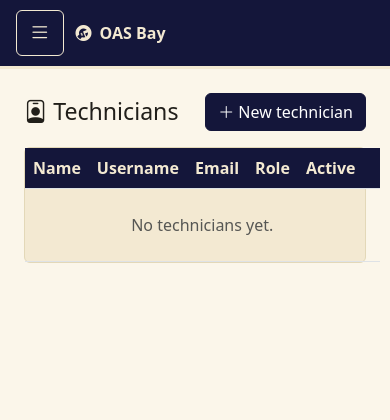
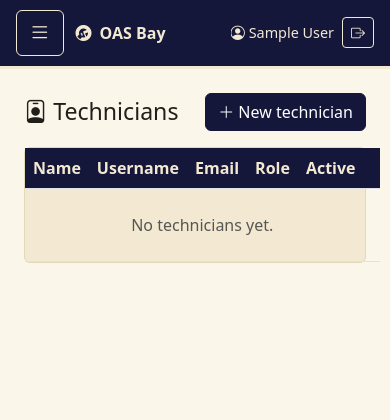
Before and after one commit to ednaargent-ops/OAS_bay_finalle, a Django app: page /team/ in a window 390 px wide. Shown: the top 420 px of the page. Run offline with Django 5.2, Linux system fonts and the light colour scheme; the visitor is signed in with stand-in values (Sample User, id 1); data comes from the database, SQL or seed files in the repository.

Commit message:
Center login form and keep account name and logout always visible
- Login page card is now centered vertically as well as horizontally.
- Desktop sidebar is pinned to the viewport, so the signed-in user and
  Logout button in its footer never scroll out of view.
- Mobile top bar now shows the signed-in user and a Logout button,
  without needing to open the menu.

Co-Authored-By: Claude Opus 5.5 <noreply@anthropic.com>

```diff
--- a/static/css/theme.css
+++ b/static/css/theme.css
@@ -37,6 +37,15 @@ a:hover {
   align-items: center;
   gap: 0.5rem;
 }
+.oas-topbar-user {
+  color: var(--oas-vanilla);
+  font-size: 0.9rem;
+  font-weight: 500;
+  max-width: 45vw;
+  white-space: nowrap;
+  overflow: hidden;
+  text-overflow: ellipsis;
+}
 
 /* Layout */
 .oas-layout {
@@ -57,6 +66,10 @@ a:hover {
   max-width: 1200px;
   margin: 0 auto;
   width: 100%;
+  /* Logged-out pages (the login form) sit in the middle of the screen. */
+  display: flex;
+  flex-direction: column;
+  justify-content: center;
 }
 
 /* Sidebar
@@ -94,6 +107,24 @@ a:hover {
   }
   .oas-sidebar .offcanvas-body {
     flex: 1 1 auto;
+  }
+  /* Pin the sidebar to the viewport so the user name and Logout button in
+     its footer stay on screen however long the page is. Only the nav list
+     scrolls if there are more links than fit; min-height: 0 on each flex
+     level lets that inner scroll actually kick in. */
+  .oas-sidebar {
+    position: sticky;
+    top: 0;
+    height: 100vh;
+    align-self: flex-start;
+  }
+  .oas-sidebar .offcanvas-body,
+  .oas-sidebar .oas-sidebar-surface {
+    min-height: 0;
+  }
+  .oas-sidebar-scroll {
+    min-height: 0;
+    overflow-y: auto;
   }
 }
 .oas-sidebar-brand {
--- a/templates/base.html
+++ b/templates/base.html
@@ -19,6 +19,13 @@
   <a class="oas-topbar-brand" href="{% url 'dashboard' %}">
     <i class="bi bi-wrench-adjustable-circle-fill"></i> OAS Bay
   </a>
+  <div class="ms-auto d-flex align-items-center gap-2">
+    <span class="oas-topbar-user"><i class="bi bi-person-circle"></i> {{ user.get_full_name|default:user.username }}</span>
+    <form method="post" action="{% url 'logout' %}">
+      {% csrf_token %}
+      <button class="btn btn-sm oas-btn-outline" type="submit" title="Logout" aria-label="Logout"><i class="bi bi-box-arrow-right"></i></button>
+    </form>
+  </div>
 </header>
 {% endif %}
 
@@ -34,7 +41,7 @@
         <a class="oas-sidebar-brand d-none d-lg-flex" href="{% url 'dashboard' %}">
           <i class="bi bi-wrench-adjustable-circle-fill"></i> OAS Bay
         </a>
-        <nav class="flex-grow-1">
+        <nav class="flex-grow-1 oas-sidebar-scroll">
           <ul class="nav flex-column oas-sidebar-nav">
             {% if user|can_view_dashboard %}
             <li class="nav-item">
```
